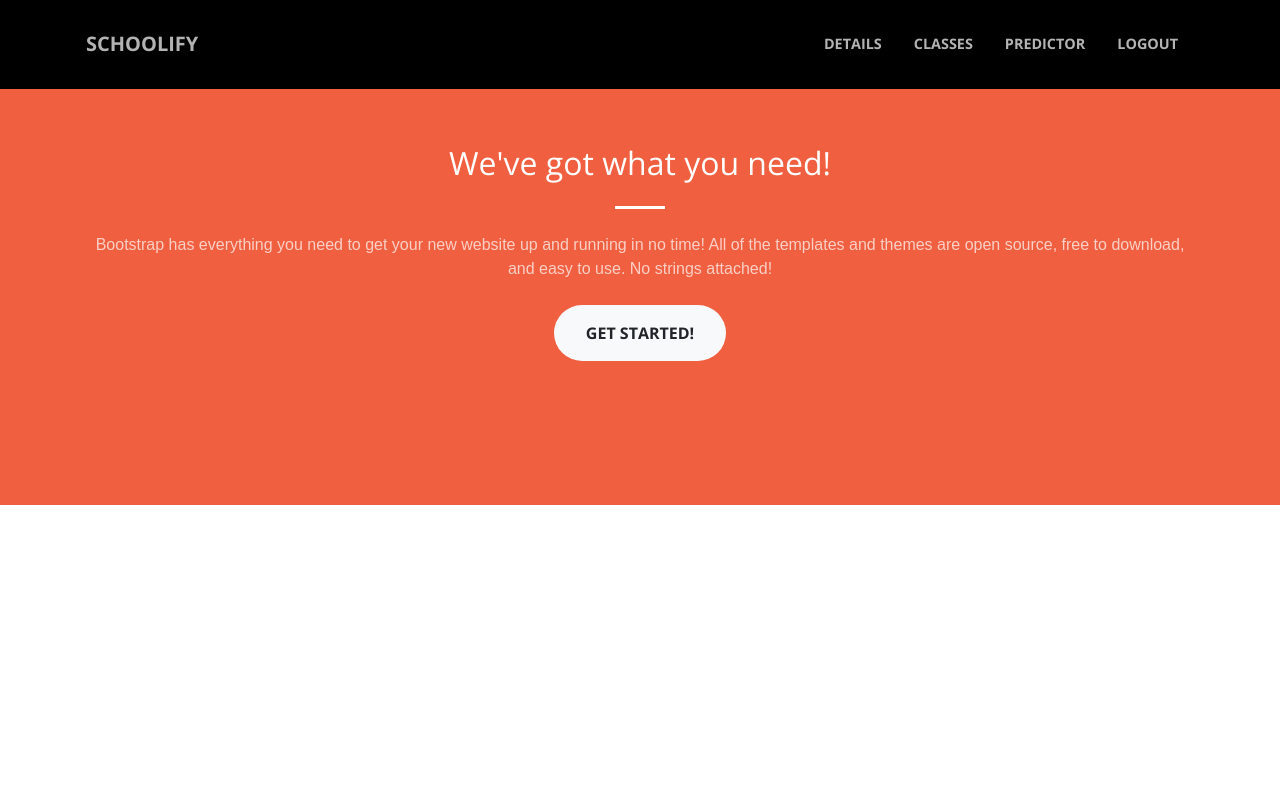
After one commit to Bhuvan-21/school_website, a Django app: template school_web/hackin/templates/teacher_interface.html in a window 1280 px wide. The commit adds this page. Run offline with Django 3.2, Linux system fonts and the light colour scheme; the template is opened without the code that fills it, so the values that code supplies are empty; some libraries are stand-ins or nearby versions.

```diff
--- /dev/null
+++ b/school_web/hackin/templates/teacher_interface.html
@@ -0,0 +1,42 @@
+<!DOCTYPE html>
+<html>
+<!--    -->
+    <head>
+        <meta charset="utf-8">
+        <meta name="viewport" content="width=device-width, initial-scale=1.0, shrink-to-fit=no">
+        <title>Student Home - Schoolify</title>
+        <link rel="stylesheet" href="assets/bootstrap/css/bootstrap.min.css">
+        <link rel="stylesheet" href="https://fonts.googleapis.com/css?family=Open+Sans:300italic,400italic,600italic,700italic,800italic,400,300,600,700,800">
+        <link rel="stylesheet" href="https://fonts.googleapis.com/css?family=Merriweather:400,300,300italic,400italic,700,700italic,900,900italic">
+        <link rel="stylesheet" href="assets/fonts/font-awesome.min.css" >
+        <link rel="stylesheet" href="https://cdnjs.cloudflare.com/ajax/libs/aos/2.1.1/aos.css">
+        <link rel="stylesheet" href="https://cdnjs.cloudflare.com/ajax/libs/magnific-popup.js/1.1.0/magnific-popup.min.css">
+        <link rel="stylesheet" href="style.css">
+    </head>
+    <body>
+        <nav class="navbar navbar-dark navbar-expand-lg fixed-top" id="mainNav" style="background-color: black;">
+            <div class="container"><a class="navbar-brand js-scroll-trigger" href="#page-top">Schoolify</a><button data-toggle="collapse" data-target="#navbarResponsive" class="navbar-toggler navbar-toggler-right" type="button" aria-controls="navbarResponsive" aria-expanded="false"
+                    aria-label="Toggle navigation"><i class="fa fa-align-justify"></i></button>
+                <div class="collapse navbar-collapse" id="navbarResponsive">
+                    <ul class="nav navbar-nav ml-auto">
+                        <li class="nav-item" role="presentation"><a class="nav-link js-scroll-trigger" href="#details">Details</a></li>
+                        <li class="nav-item" role="presentation"><a class="nav-link js-scroll-trigger" href="">Classes</a></li>
+                        <li class="nav-item" role="presentation"><a class="nav-link js-scroll-trigger" href="ml1.html">Predictor</a></li>
+                        <li class="nav-item" role="presentation"><a class="nav-link js-scroll-trigger" href="index.html">Logout</a></li>
+                    </ul>
+                </div>
+            </div>
+        </nav>
+        <section class="bg-primary">
+            <div class="container">
+                <div class="row">
+                    <div class="col offset-lg-8 mx-auto text-center">
+                        <h2 class="text-white section-heading">We've got what you need!</h2>
+                        <hr class="light my-4">
+                        <p class="text-faded mb-4">Bootstrap has everything you need to get your new website up and running in no time! All of the templates and themes are open source, free to download, and easy to use. No strings attached!</p><a class="btn btn-light btn-xl js-scroll-trigger"
+                            role="button" href="#services">Get Started!</a></div>
+                </div>
+            </div>
+        </section>
+    </body>
+</html>
```
Also changed, not shown: school_web/hackin/templates/student_interface.html (indentation only).
